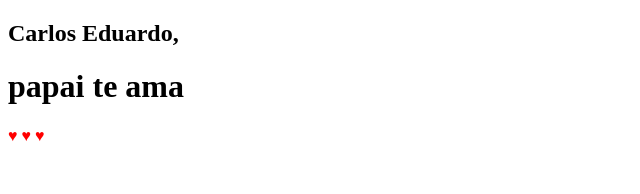
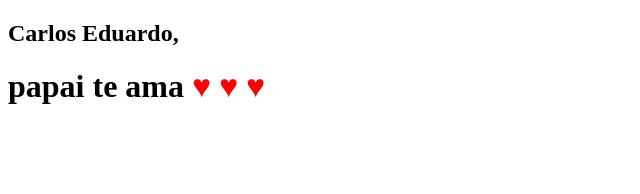
Before and after one commit to cwrsiqueira/clone-tabnews, a Next.js app: page / in a window 1280 px wide. Shown: the top 194 px of the page, without its empty margins (0-640 px from the left). Built offline with nearby package versions, Linux system fonts and the light colour scheme.

Commit message:
Alterado o texto

```diff
--- a/pages/index.js
+++ b/pages/index.js
@@ -2,8 +2,7 @@ function Home(){
     return (
         <div>
             <h2>Carlos Eduardo,</h2>
-            <h1>papai te ama</h1>
-            <span style={{color:'red'}}>&hearts; &hearts; &hearts;</span>
+            <h1>papai te ama <span style={{color:'red'}}>&hearts; &hearts; &hearts;</span></h1>
         </div>
     )
 }
```
